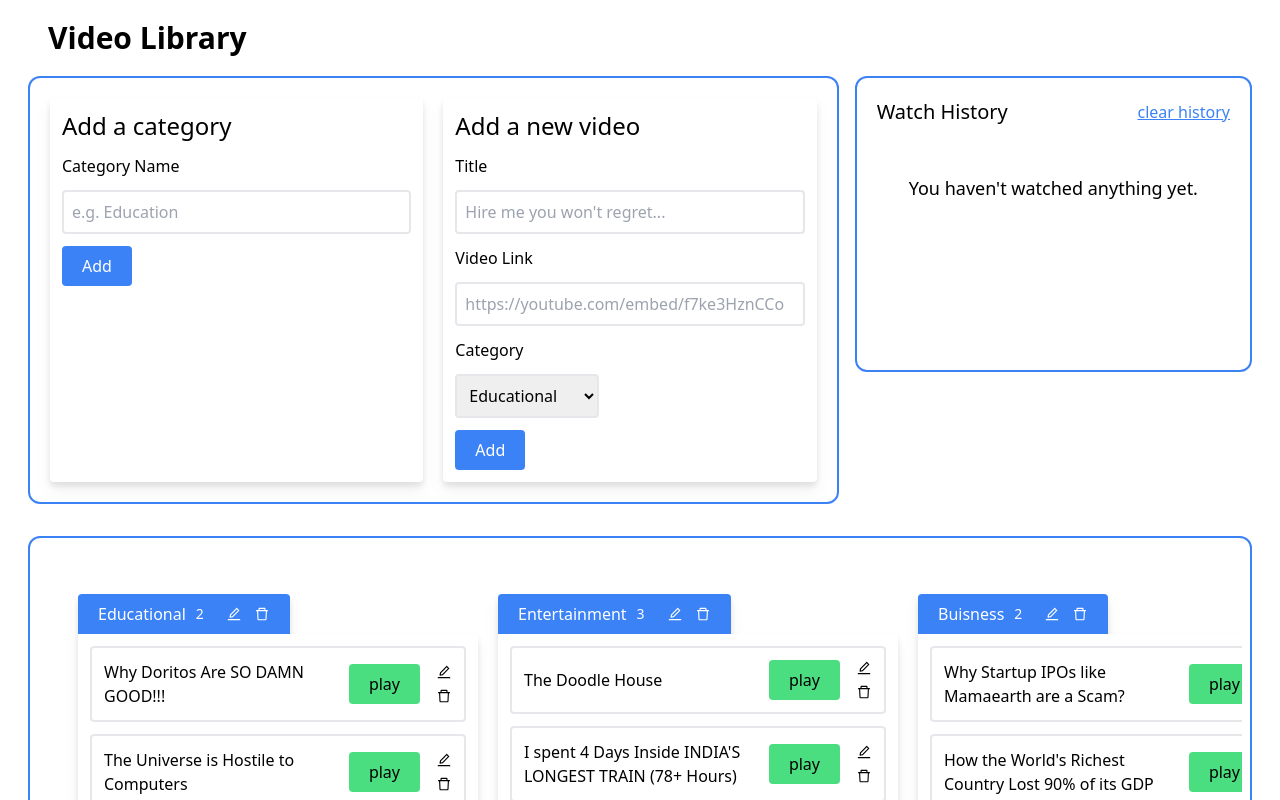
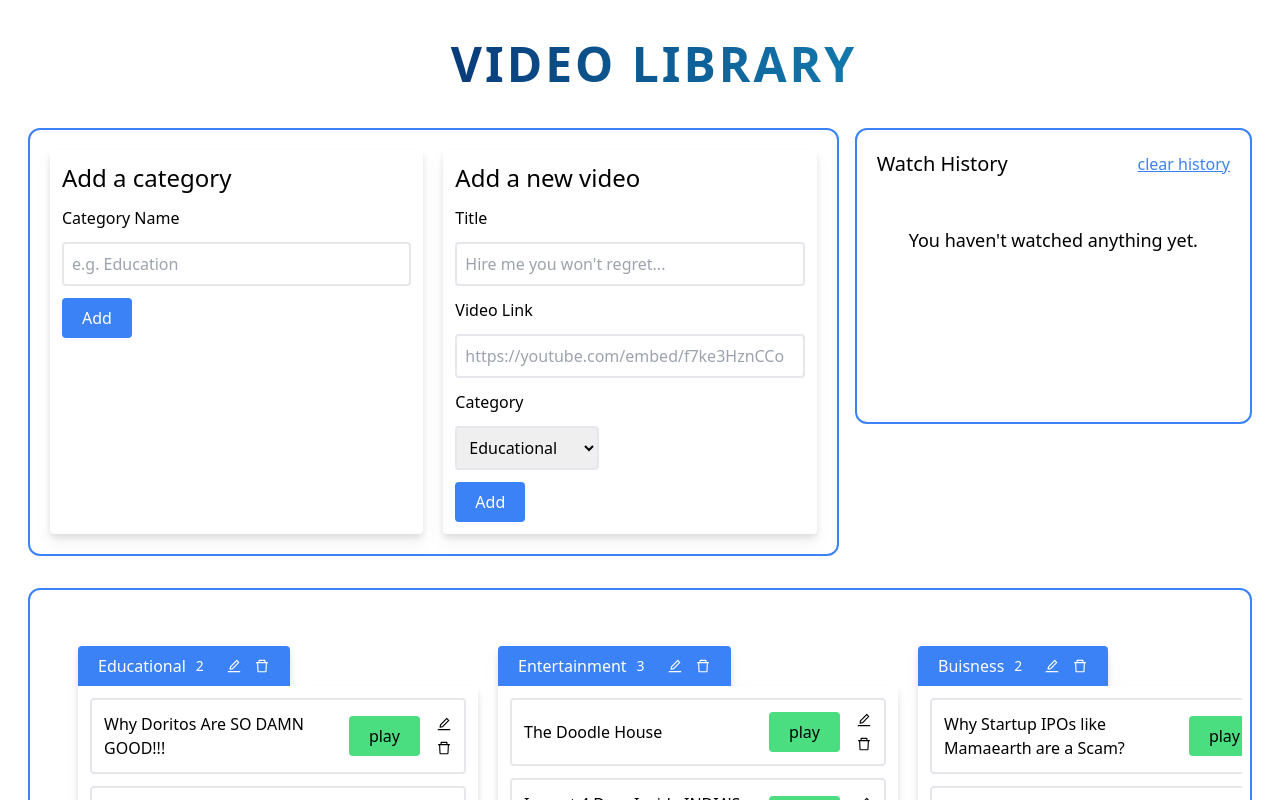
Before and after one commit to abhisheksharmayt/video-library, a React (Create React App) app: page / in a window 1280 px wide. Built offline with nearby package versions, Linux system fonts and the light colour scheme.

Commit message:
heading styled

```diff
--- a/src/components/App.js
+++ b/src/components/App.js
@@ -20,7 +20,7 @@ function App() {
       {isEditCategoryModalOpen && <EditCategoryModal />}
       {isVideoModalOpen && <VideoModal />}
       <div className={`p-5 bg-white h-screen ${isVideoModalOpen ? 'overflow-hidden' : 'overflow-auto'}`}>
-        <h1 className='text-3xl font-semibold ml-7 mb-5'>Video Library</h1>
+        <h1 className='main-heading text-5xl font-semibold ml-7 mb-5 py-5'>Video Library</h1>
         <div className='flex flex-col w-full xl:flex-row'>
           <div className='xl:w-2/3'>
             <CreateForm></CreateForm>
--- a/src/index.css
+++ b/src/index.css
@@ -29,3 +29,18 @@
     padding: 5px;
     /* margin: 5px 50px; */
 }
+
+.video-card {
+    position: relative;
+    z-index: 999 !important;
+}
+
+.main-heading {
+    -webkit-background-clip: text;
+    -webkit-text-fill-color: transparent;
+    text-align: center;
+    text-transform: uppercase;
+    letter-spacing: 3px;
+    font-weight: bold;
+    background-image: linear-gradient(to right, #000046, #1CB5E0);
+}
```
